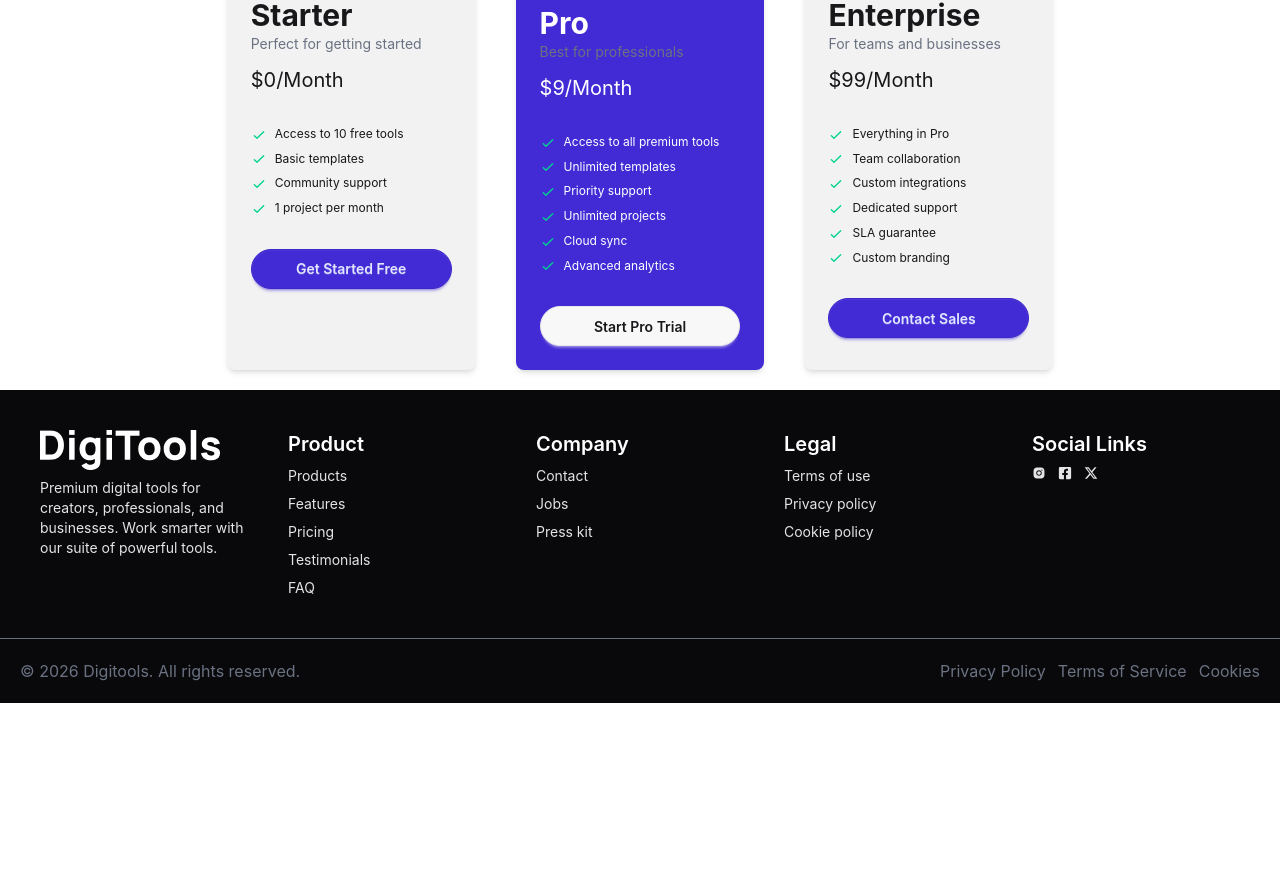
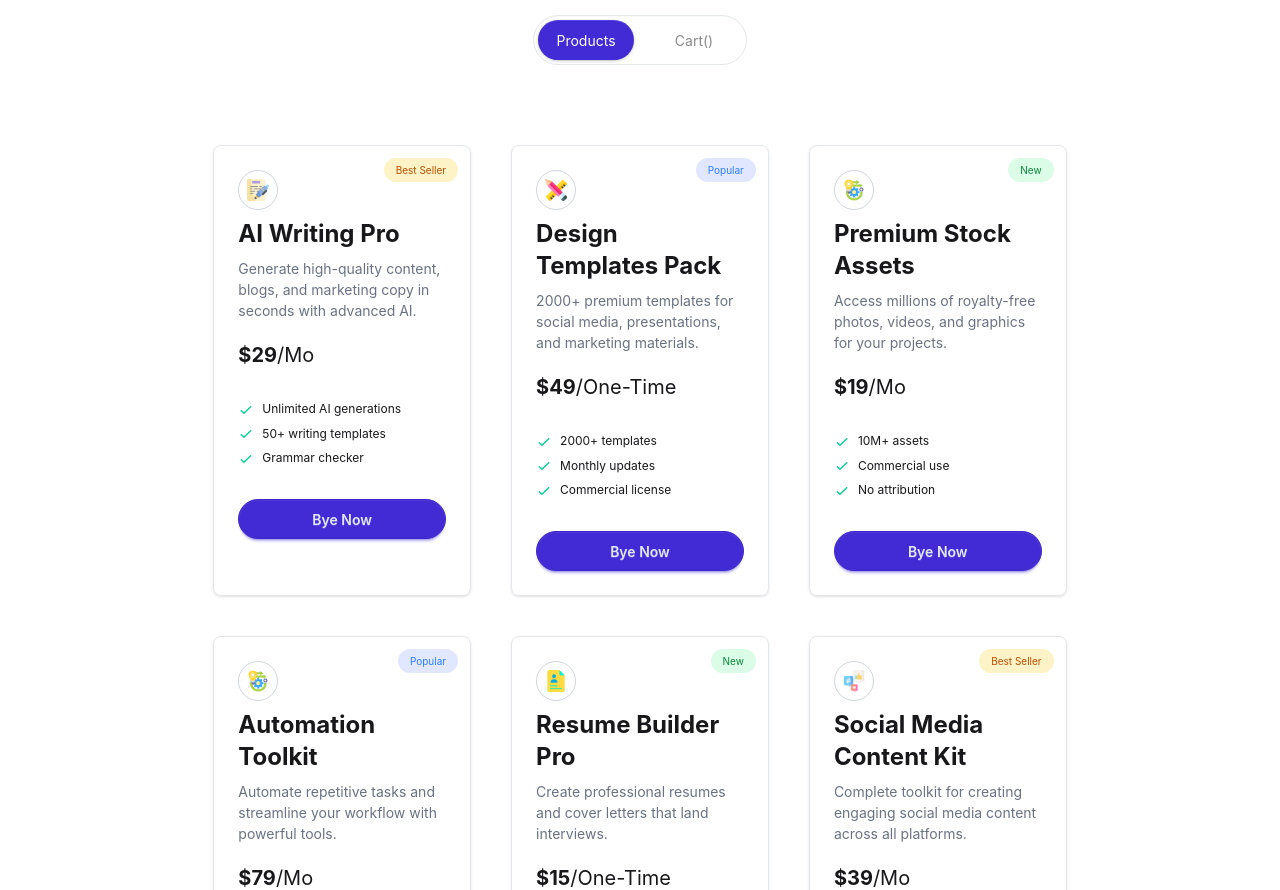
Before and after one commit to devmishu/tool-verse, a React (Vite) app: page / in a window 1280 px wide. Shown: the part 1129-2019 px from the top of the page. Before the commit the page ends 1832 px from the top, so only its background shows below. Built offline with nearby package versions, Linux system fonts and the light colour scheme.

Commit message:
fetch and deaign stateitem

```diff
--- /dev/null
+++ b/public/itemData.json
@@ -0,0 +1,142 @@
+[
+    {
+        "id": 1,
+        "title": "AI Writing Pro",
+        "badge": "Best Seller",
+        "image": "../src/assets/products/writing_2327400 1.png",
+        "description": "Generate high-quality content, blogs, and marketing copy in seconds with advanced AI.",
+        "price": 29,
+        "billing": "Mo",
+        "features": [
+            "Unlimited AI generations",
+            "50+ writing templates",
+            "Grammar checker"
+        ]
+    },
+    {
+        "id": 2,
+        "title": "Design Templates Pack",
+        "badge": "Popular",
+        "image": "../src/assets/products/design-tool.png",
+        "description": "2000+ premium templates for social media, presentations, and marketing materials.",
+        "price": 49,
+        "billing": "One-Time",
+        "features": [
+            "2000+ templates",
+            "Monthly updates",
+            "Commercial license"
+        ]
+    },
+    {
+        "id": 3,
+        "title": "Premium Stock Assets",
+        "badge": "New",
+        "image": "../src/assets/products/operation.png",
+        "description": "Access millions of royalty-free photos, videos, and graphics for your projects.",
+        "price": 19,
+        "billing": "Mo",
+        "features": [
+            "10M+ assets",
+            "Commercial use",
+            "No attribution"
+        ]
+    },
+    {
+        "id": 4,
+        "title": "Automation Toolkit",
+        "badge": "Popular",
+        "image": "../src/assets/products/operation.png",
+        "description": "Automate repetitive tasks and streamline your workflow with powerful tools.",
+        "price": 79,
+        "billing": "Mo",
+        "features": [
+            "50+ automations",
+            "API access",
+            "Custom workflows"
+        ]
+    },
+    {
+        "id": 5,
+        "title": "Resume Builder Pro",
+        "badge": "New",
+        "image": "../src/assets/products/portfolio.png",
+        "description": "Create professional resumes and cover letters that land interviews.",
+        "price": 15,
+        "billing": "One-Time",
+        "features": [
+            "100+ templates",
+            "ATS optimization",
+            "Export to PDF"
+        ]
+    },
+    {
+        "id": 6,
+        "title": "Social Media Content Kit",
+        "badge": "Best Seller",
+        "image": "../src/assets/products/social-media.png",
+        "description": "Complete toolkit for creating engaging social media content across all platforms.",
+        "price": 39,
+        "billing": "Mo",
+        "features": [
+            "5000+ assets",
+            "Scheduler included",
+            "Analytics dashboard"
+        ]
+    },
+    {
+        "id": 7,
+        "title": "Logo Maker AI",
+        "badge": "New",
+        "image": "https://images.unsplash.com/photo-1626785774573-4b799315345d?w=400",
+        "description": "Design unique, high-resolution brand logos instantly with AI-driven concepts.",
+        "price": 25,
+        "billing": "One-Time",
+        "features": [
+            "Vector exports",
+            "Brand kit guide",
+            "Full copyrights"
+        ]
+    },
+    {
+        "id": 8,
+        "title": "Video Editor Pro",
+        "badge": "Popular",
+        "image": "https://images.unsplash.com/photo-1574717024653-61fd2cf4d44d?w=400",
+        "description": "Cloud-based video editing with professional transitions and stock music.",
+        "price": 45,
+        "billing": "Mo",
+        "features": [
+            "4K exporting",
+            "AI captions",
+            "Multi-track timeline"
+        ]
+    },
+    {
+        "id": 9,
+        "title": "SEO Audit Suite",
+        "badge": "Best Seller",
+        "image": "https://images.unsplash.com/photo-1571721795195-a2ca2d3370a9?w=400",
+        "description": "Rank higher with comprehensive website audits and keyword tracking tools.",
+        "price": 59,
+        "billing": "Mo",
+        "features": [
+            "Backlink analysis",
+            "Competitor tracking",
+            "Weekly reports"
+        ]
+    },
+    {
+        "id": 10,
+        "title": "Lead Gen Master",
+        "badge": "Hot",
+        "image": "https://images.unsplash.com/photo-1552664730-d307ca884978?w=400",
+        "description": "Find and export targeted business leads with verified contact information.",
+        "price": 89,
+        "billing": "Mo",
+        "features": [
+            "Email verification",
+            "CRM integration",
+            "Unlimited exports"
+        ]
+    }
+]
--- a/src/App.jsx
+++ b/src/App.jsx
@@ -1,17 +1,25 @@
+import { use } from "react";
 import Footer from "./components/Footer/Footer"
 import Header from "./components/Header/Header"
 import Main from "./components/Main/Main";
 
 const navList = ['Products', 'Features', 'Pricing', 'Testimonials', 'FAQ'];
 
+const fetchItem = async () => {
+  const res = await fetch('/itemData.json')
+  return res.json();
+}
+const itemDataPromise = fetchItem();
+
 
 function App() {
+  const itemData = use(itemDataPromise);
   return (
-    <>
+    <div className="space-y-60">
       <Header navList={navList} />
-      <Main />
+      <Main itemData={itemData} />
       <Footer navList={navList} />
-    </>
+    </div>
   )
 }
 
--- /dev/null
+++ b/src/UI/StateCard.jsx
@@ -0,0 +1,46 @@
+import React from 'react';
+
+const StateCard = ({ title, badge, image, description, price, billing, features }) => {
+
+    return (
+        <div className="card w-full  bg-transparent shadow border border-gray-200">
+            <div className="card-body">
+
+                <div className="flex flex-col items-center absolute top-3 right-3  ">
+                    <span className={`text-center border-none badge badge-xs badge-warning rounded-full p-3
+                    ${badge === 'Best Seller' && 'bg-[#FEF3C6] text-[#BB4D00]'}
+                    ${badge === 'Popular' && 'bg-[#E1E7FF] text-blue-500'}
+                    ${badge === 'New' && 'bg-[#DBFCE7] text-[#0A883E]'}
+                        `}>{badge}</span>
+                </div>
+
+                <div className="flex flex-col justify-between gap-2">
+                    <div className='w-10 h-10  border border-gray-300 rounded-full overflow-hidden p-1'>
+                        <img className='p-1' src={image} alt="" />
+                    </div>
+                    <h2 className="text-2xl font-bold">{title}</h2>
+                    <p className="text-gray-500">{description}</p>
+                    <span className="text-xl mt-3 "><span className='font-bold'>${price}</span>/{billing}</span>
+                </div>
+
+                <div>
+                    <ul className="mt-6 flex flex-col gap-2 text-xs">
+
+                        {
+                            features.map((feature, index) => <li key={index}>
+                                <svg xmlns="http://www.w3.org/2000/svg" className="size-4 me-2 inline-block text-success" fill="none" viewBox="0 0 24 24" stroke="currentColor"><path strokeLinecap="round" strokeLinejoin="round" strokeWidth="2" d="M5 13l4 4L19 7" /></svg>
+                                <span>{feature}</span>
+                            </li>)
+                        }
+                    </ul>
+                </div>
+
+                <div className="mt-6">
+                    <button className="btn btn-primary btn-block rounded-full">Bye Now</button>
+                </div>
+            </div>
+        </div>
+    );
+};
+
+export default StateCard;
--- a/src/components/Header/NavBar/NavBar.jsx
+++ b/src/components/Header/NavBar/NavBar.jsx
@@ -14,7 +14,7 @@ const NavBar = ({ navList }) => {
                         </div>
                         <ul
                             className="menu menu-sm dropdown-content bg-base-100 rounded-box z-1 mt-3 w-52 p-2 shadow">
-                            {navList.map((item, index) => <NavMenu key={index} item={item} index={index} />)}
+                            {navList.map((item, index) => <NavMenu key={index} item={item} />)}
 
                         </ul>
                     </div>
@@ -22,7 +22,9 @@ const NavBar = ({ navList }) => {
                 </div>
                 <div className="navbar-center hidden lg:flex">
                     <ul className="menu menu-horizontal px-1 ">
-                        {navList.map(item => <NavMenu item={item} />)}
+                        {navList.map((item, index) => <NavMenu
+                            key={index}
+                            item={item} />)}
                     </ul>
                 </div>
                 <div className="navbar-end space-x-4">
--- a/src/components/Main/Main.jsx
+++ b/src/components/Main/Main.jsx
@@ -1,22 +1,24 @@
 
-import { Suspense } from 'react';
 import TransparentPricing from './TransparentPricing/TransparentPricing';
 import StateHeader from './Stats/StatHeader/StateHeader';
+import StateItem from './Stats/StatItem/StateItem';
+import { Suspense } from 'react';
 
 const fetchTransparentPricing = async () => {
     const res = await fetch('/transparentPricingData.json')
     return res.json();
 }
 
-const Main = () => {
+const Main = ({ itemData }) => {
     const transparentPricingPromise = fetchTransparentPricing();
+    console.log(itemData);
     return (
-        <div>
+        <div className='space-y-20'>
             <StateHeader />
+            <StateItem itemData={itemData} />
             <Suspense fallback="Loading...">
                 <TransparentPricing transparentPricingPromise={transparentPricingPromise} />
             </Suspense>
-
         </div>
     );
 };
--- /dev/null
+++ b/src/components/Main/Stats/StatItem/StateItem.jsx
@@ -0,0 +1,24 @@
+import PricingCard from '../../../../UI/PricingCard';
+import StateCard from '../../../../UI/StateCard';
+
+const StateItem = ({ itemData }) => {
+    return (
+        <div className="w-8/12 mx-auto  grid gap-10 lg:grid-cols-2 xl:grid-cols-3 justify-items-center">
+
+            {
+                itemData.map(item => <StateCard
+                    key={item.id}
+                    title={item.title}
+                    badge={item.badge}
+                    image={item.image}
+                    description={item.description}
+                    price={item.price}
+                    billing={item.billing}
+                    features={item.features}
+                />)
+            }
+        </div>
+    );
+};
+
+export default StateItem;
--- a/src/components/Main/TransparentPricing/TransparentPricing.jsx
+++ b/src/components/Main/TransparentPricing/TransparentPricing.jsx
@@ -1,5 +1,5 @@
 import { use } from "react";
-import PricingCard from "./PricingCard";
+import PricingCard from "../../../UI/PricingCard";
 
 const TransparentPricing = ({ transparentPricingPromise }) => {
     const transparentPricingData = use(transparentPricingPromise);
```
Also changed, not shown: src/UI/PricingCard.jsx (renamed from src/components/Main/TransparentPricing/PricingCard.jsx).
